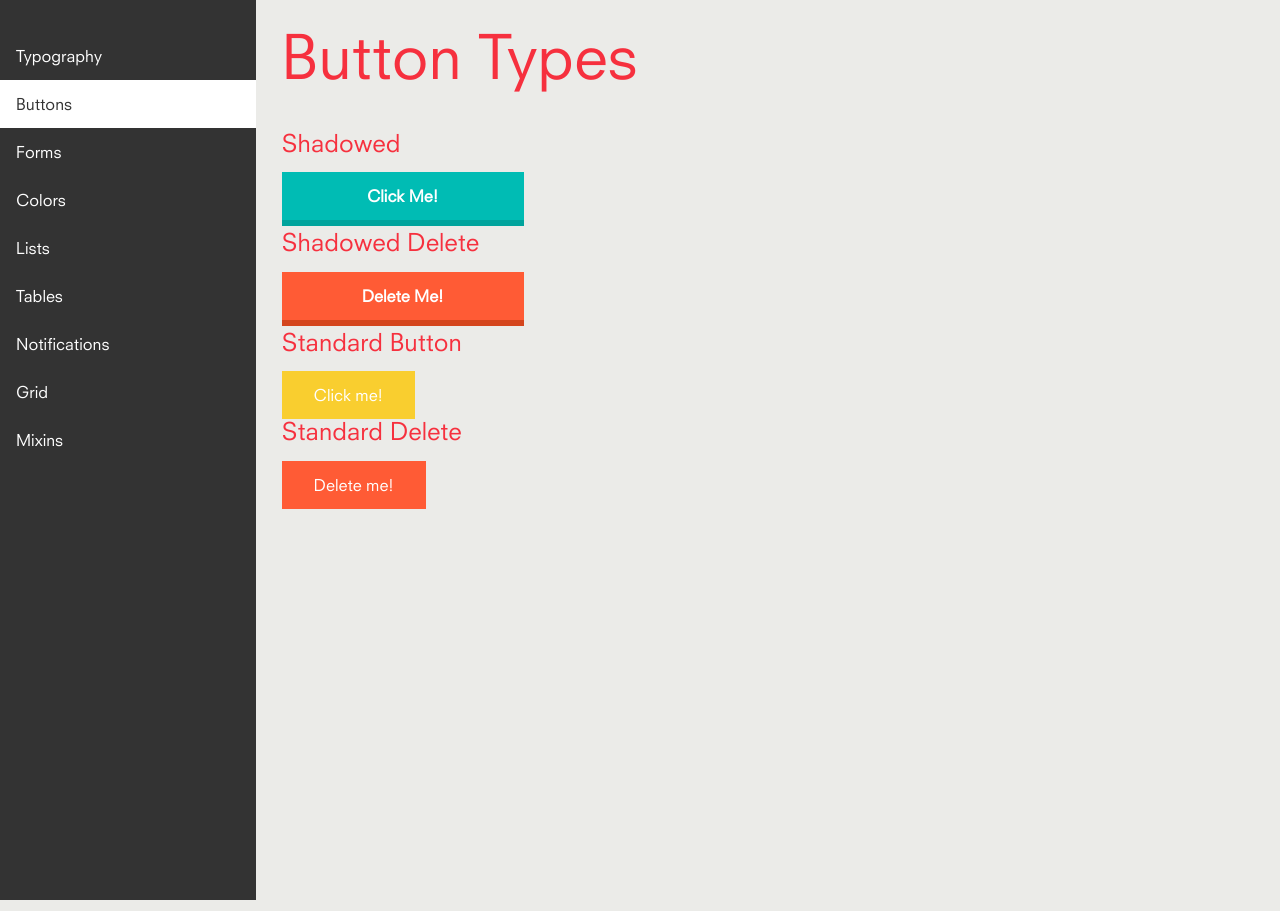
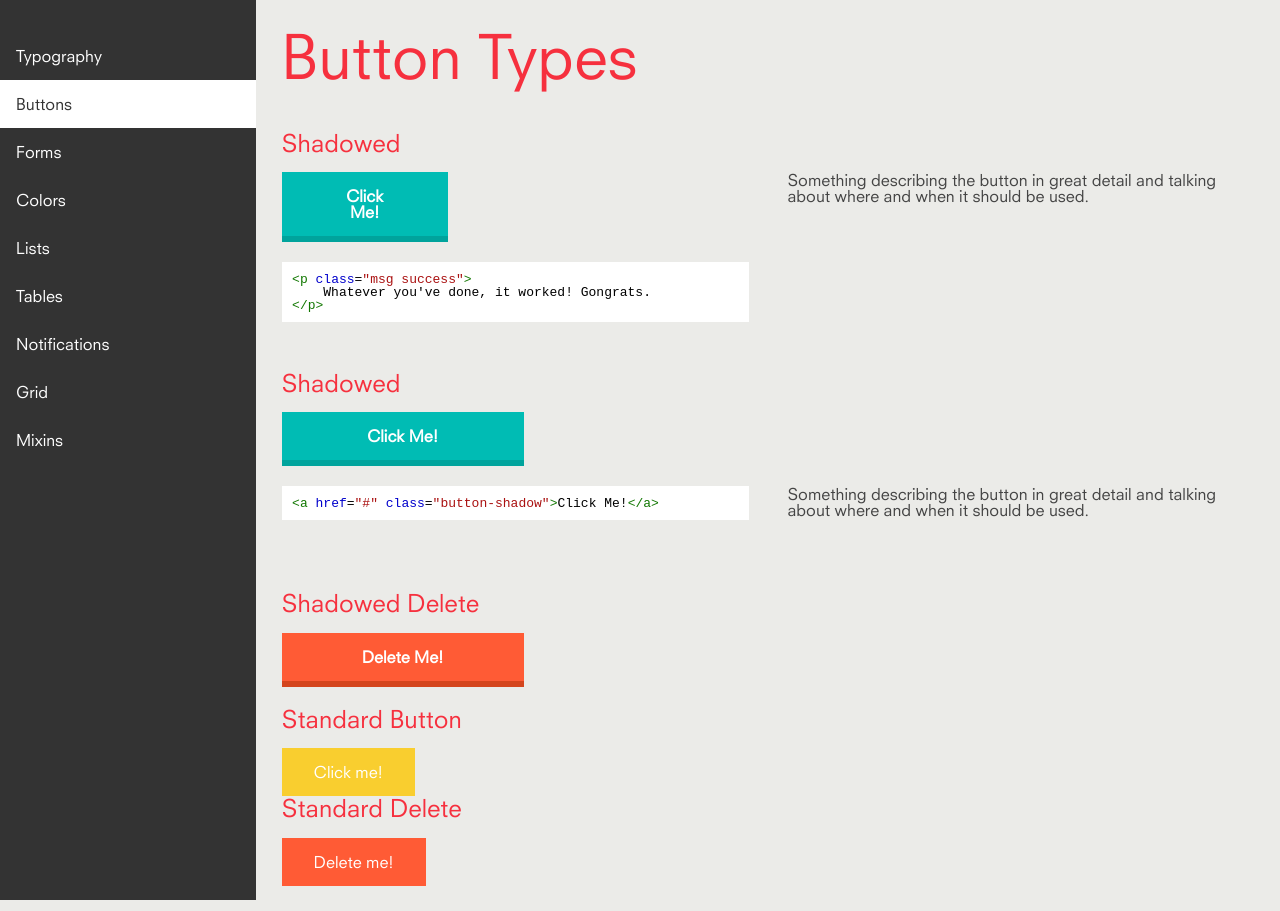
Before and after one commit to EMT/patterns, a Jekyll site: the page built from buttons.html, in a window 1280 px wide. Built offline with Jekyll 4.4.1, drawn with Linux system fonts in a browser that asks for light colours; nearby versions of some CDN libraries.

Commit message:
Testing layouts

```diff
--- a/buttons.html
+++ b/buttons.html
@@ -7,9 +7,47 @@ layout: default
 <div class="style-heading">
 	<h1>Button Types</h1>
 </div>
+		<div class="element clearfix">
+			<h4>Shadowed</h4>
 
-<h4>Shadowed</h4>
-<a href="#" class="button-shadow">Click Me!</a>
+			<div class="two-col">
+
+				<a href="#" class="button-shadow">Click Me!</a>
+
+
+<textarea class="js-code-pattern">
+<p class="msg success">
+	Whatever you've done, it worked! Gongrats.
+</p></textarea>
+
+			</div>
+
+			<div class="two-col">
+				<p>Something describing the button in great detail and talking about where and when it should be used.</p>
+			</div>
+
+		</div>
+
+		<div class="element clearfix">
+			<h4>Shadowed</h4>
+
+
+
+				<a href="#" class="button-shadow">Click Me!</a>
+
+			<div class="two-col">
+
+<textarea class="js-code-pattern">
+<a href="#" class="button-shadow">Click Me!</a></textarea>
+
+			</div>
+
+			<div class="two-col">
+				<p>Something describing the button in great detail and talking about where and when it should be used.</p>
+			</div>
+
+		</div>
+
 <h4>Shadowed Delete</h4>
 <a href="#" class="button-shadow delete">Delete Me!</a>
 <h4>Standard Button</h4>
--- a/main.css
+++ b/main.css
@@ -908,6 +908,16 @@ nav.aside li.current a {
 .style-heading h1 {
   margin-bottom: 0.2em; }
 
+.button-shadow {
+  margin-bottom: 20px; }
+
+.two-col {
+  width: 48%;
+  float: left; }
+
+.two-col:first-of-type {
+  margin-right: 4%; }
+
 .color-block {
   width: 30%;
   display: inline-block;
--- a/notifications.html
+++ b/notifications.html
@@ -21,13 +21,17 @@ layout: default
 		<div class="element">
 			<h4>Success</h4>
 			<p>Message shown after the user performs an action and it is successful.</p>
+			<div class="left">
 			<p class="msg success">
 					Whatever you've done it worked! Gongrats.
 			</p>
+			</div>
+			<div class="left">
 <textarea class="js-code-pattern">
 <p class="msg success">
 	Whatever you've done, it worked! Gongrats.
 </p></textarea>
+</div>
 		</div>
 		<div class="element">
 			<h4>Failure</h4>
--- a/scss/patterns-website.scss
+++ b/scss/patterns-website.scss
@@ -54,6 +54,20 @@ nav.aside li.current a {
 	margin-bottom: 0.2em;
 }
 
+.button-shadow {
+	margin-bottom: 20px;
+}
+
+.two-col {
+	width: 48%;
+	float: left;
+}
+
+.two-col:first-of-type {
+	margin-right: 4%;
+}
+
+
 // Color blocks template layout
 
 .color-block {
```
